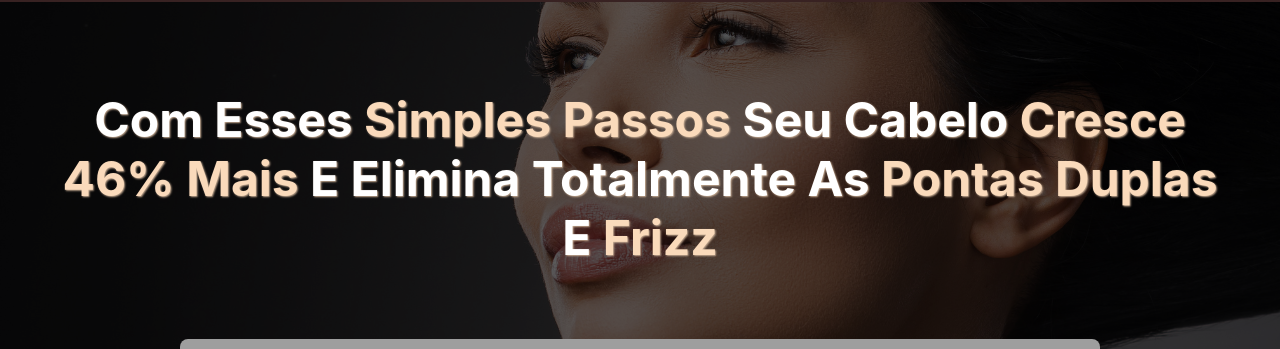
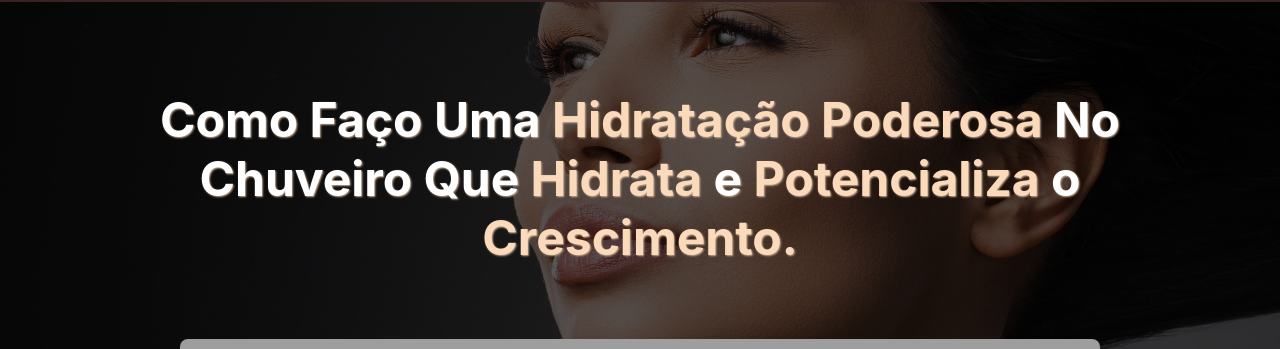
Before and after one commit to BOTConlow/pvcabelo, a React (Vite) app: page / in a window 1280 px wide. Shown: the part 158-507 px from the top of the page. Built offline with nearby package versions, Linux system fonts and the light colour scheme; no server answers; grey boxes are pictures that could not be loaded.

Commit message:
meu commit

```diff
--- a/index.html
+++ b/index.html
@@ -8,6 +8,8 @@
   <link href="https://fonts.googleapis.com/css2?family=Encode+Sans:wght@300;400;700&display=swap" rel="stylesheet">
 
   <!-- Google Tag Manager -->
+  <meta name="facebook-domain-verification" content="1s4ijo8iryi56q0g2568o7hx5hfarg" />
+
   <script async>(function (w, d, s, l, i) {
       w[l] = w[l] || []; w[l].push({
         'gtm.start':
--- a/src/pages/home/components/vsl/index.jsx
+++ b/src/pages/home/components/vsl/index.jsx
@@ -9,7 +9,7 @@ export function Vsl() {
         <VslContent>
             <Content>
                 <Headline>
-                    <h1>Com Esses <span style={{ color: '#fadabb' }}>Simples Passos</span> Seu Cabelo <span style={{ color: '#fadabb' }}>Cresce 46% Mais</span> E Elimina Totalmente As <span style={{ color: '#fadabb' }}>Pontas Duplas</span> E <span style={{ color: '#fadabb' }}>Frizz</span></h1>
+                    <h1>Como Faço Uma <span style={{ color: '#fadabb' }}>Hidratação Poderosa</span> No Chuveiro Que <span style={{ color: '#fadabb' }}>Hidrata</span> e <span style={{ color: '#fadabb' }}>Potencializa</span> o <span style={{ color: '#fadabb' }}>Crescimento.</span></h1>
                 </Headline>
                 <VslStyle>
                     <iframe
```
